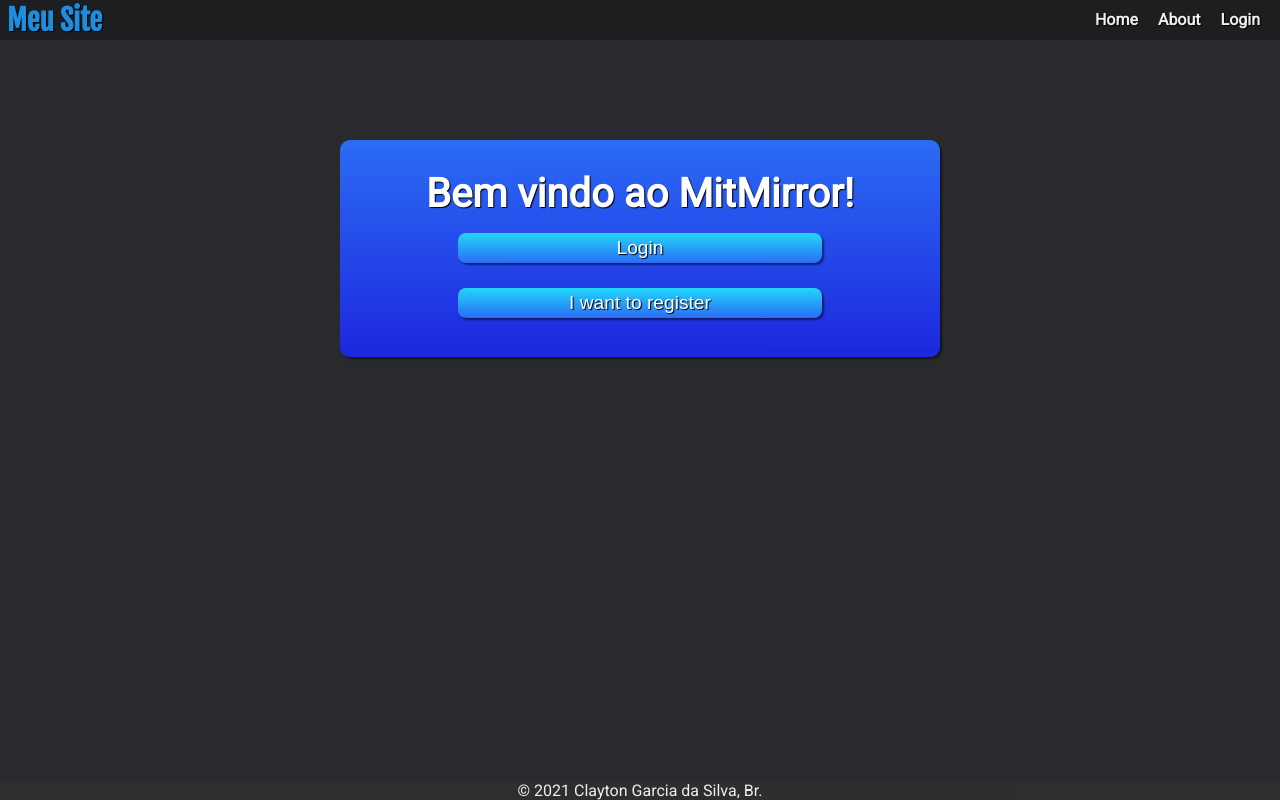
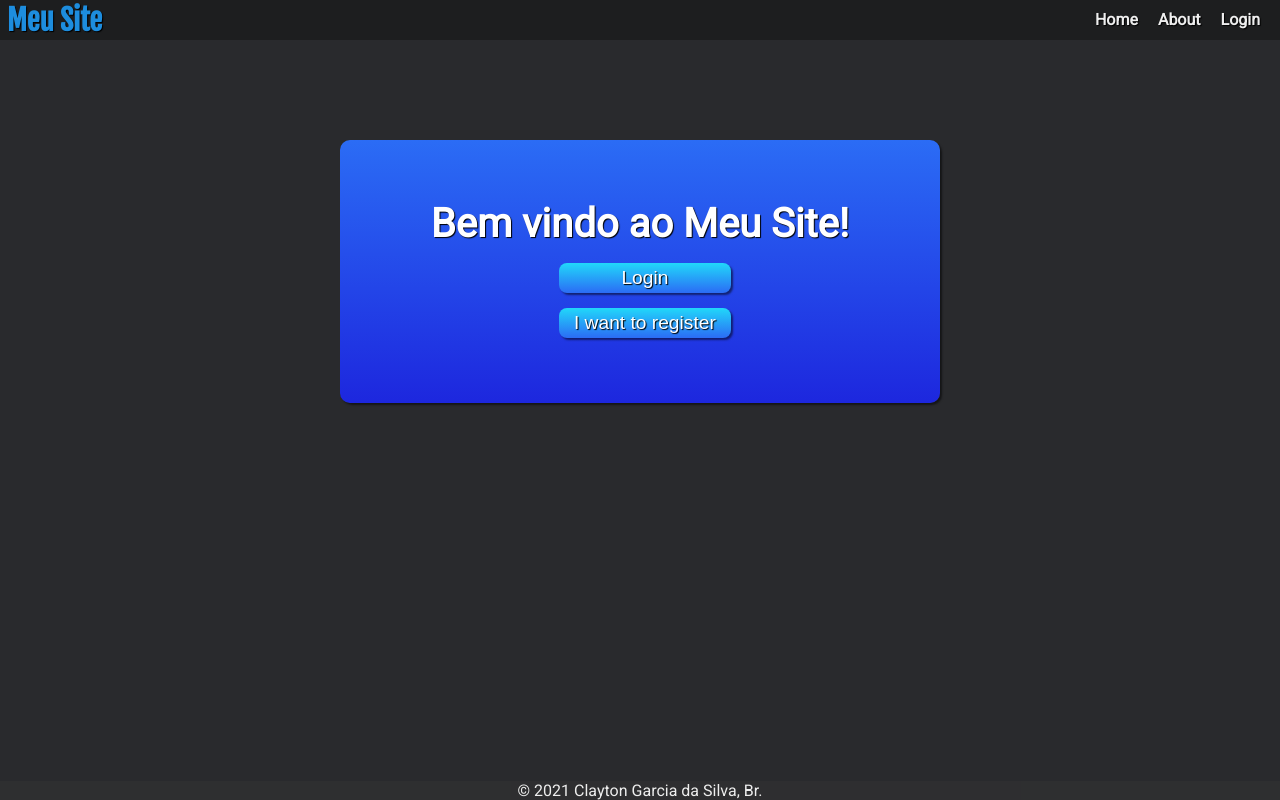
Before and after one commit to Claayton/Flask-app, a Flask app: page / in a window 1280 px wide. Run offline with Flask 2, Linux system fonts and the light colour scheme; some libraries are stand-ins or nearby versions.

Commit message:
iniciado o refatoramento do front-end da page home

```diff
--- a/app/static/css/style-base.css
+++ b/app/static/css/style-base.css
@@ -4,7 +4,7 @@
 :root {
     --color1: #5021FA;
     --color2: #1D27DE;
-    --cloro3: #2B6CF5;
+    --color3: #2B6CF5;
     --color4: #1D8DDE;
     --color5: #21D8FA;
     --color6: #292a2d;
--- /dev/null
+++ b/app/static/css/style-home.css
@@ -0,0 +1,141 @@
+@charset 'UTF8';
+
+:root {
+    --color1: #5021FA;
+    --color2: #1D27DE;
+    --color3: #2B6CF5;
+    --color4: #1D8DDE;
+    --color5: #21D8FA;
+    --color6: #292a2d;
+    --color7: #1d1e1f;
+    --color8: #eee;
+}
+
+* {
+    box-sizing: border-box;
+    margin: 0px;
+    padding: 0px;
+}
+
+body {
+    background-color: var(--color6);
+    font-family: 'Roboto', sans-serif;
+    width: 100%;
+    height: auto;
+}
+
+#main {
+    margin: auto;
+    margin-top: 100px;
+    padding: 50px;
+    max-width: 600px;
+    height: auto;
+    background-image: linear-gradient(to bottom, var(--color3), var(--color2));
+    box-shadow: 2px 2px 2px rgba(0, 0, 0, 0.5);
+    text-shadow: 1px 1px 1px rgba(0, 0, 0, 2);
+    border-radius: 10px;
+
+}
+
+#main .main-container {
+    height: auto;
+    display: flex;
+    flex-direction: column;
+    justify-content: space-between;
+    align-items: center;
+}
+
+#titulo {
+    color: white;
+    width: 100%;
+    font-size: 2.5em;
+    padding: 10px;
+}
+
+#username, #password{
+    height: 30px;
+    width: 65%;
+    box-shadow: inset 2px 2px 5px rgba(0, 0, 0, 0.493);
+}
+
+.campo input, button {
+    padding: 0.2em;
+    margin: 0.3em;
+    text-align: center;
+    font-size: 1.2em;
+    border-radius: 8px;
+}
+
+.remember {
+    color: white;
+}
+
+.button {
+    display: flex;
+    justify-content: center;
+    align-items: center;
+    background-image: linear-gradient(to bottom, var(--color5), var(--color3));
+    color: white;
+    height: 30px;
+    width: 99%;
+    font-size: 1.2em;
+    margin-bottom: 15px;
+    border: 1px #eee;
+    padding: 10px;
+    text-shadow: 1px 1px 1px rgba(0, 0, 0, 2);
+    box-shadow: 2px 2px 2px rgba(0, 0, 0, 0.507);
+}
+
+.button:hover {
+    color: var(--color1);
+    cursor: pointer;
+}
+
+.button:focus {
+    box-shadow: inset 2px 2px 2px rgb(0, 0, 0);
+}
+
+#forgot-password {
+    color: var(--color5);
+    text-shadow: 1px 1px 1px rgba(0, 0, 0, 2);
+    transition: all 300ms ease;
+}
+
+#forgot-password:hover {
+    color: white;
+    text-decoration: none;
+}
+
+#register {
+    font-size: 0.8rem;
+    padding-top: 10px;
+    color: #eee;
+    text-shadow: 1px 1px 1px rgba(0, 0, 0, 2);
+}
+
+#register a {
+    color: var(--color5);
+    text-shadow: 1px 1px 1px rgba(0, 0, 0, 2);
+    transition: all 300ms ease;
+}
+
+#register a:hover {
+    color: white;
+    text-decoration: none;
+}
+
+.check {
+    color: white;
+    text-shadow: 1px 1px 1px rgba(0, 0, 0, 2);
+}
+
+.flash {
+    color: white;
+    text-shadow: 1px 1px 1px rgba(0, 0, 0, 2);
+    width: 100%;
+    text-align: center;
+}
+
+.flash ul {
+    list-style: none;
+}
--- a/app/templates/home.html
+++ b/app/templates/home.html
@@ -1,4 +1,4 @@
-<link rel="stylesheet" href="{{ url_for('static', filename='css/style-login.css') }}" rel="stylesheet">
+<link rel="stylesheet" href="{{ url_for('static', filename='css/style-home.css') }}" rel="stylesheet">
 
 {% extends 'base.html' %}
 
@@ -6,9 +6,10 @@
 
 {% block content %}
 
-<main>
+<main id="main">
+    <div class="main-container">
         <div>
-        <h2 id="titulo">Bem vindo ao MitMirror!</h2>
+            <h2 id="titulo">Bem vindo ao Meu Site!</h2>
         </div>
             <div class="campohome">
                 <form action="/login">
@@ -20,6 +21,7 @@
             </div>
 
         </form>
+    </div>
 </main>
 
 {% endblock %}
```
Lines whose indentation alone changed are shown as unchanged.
